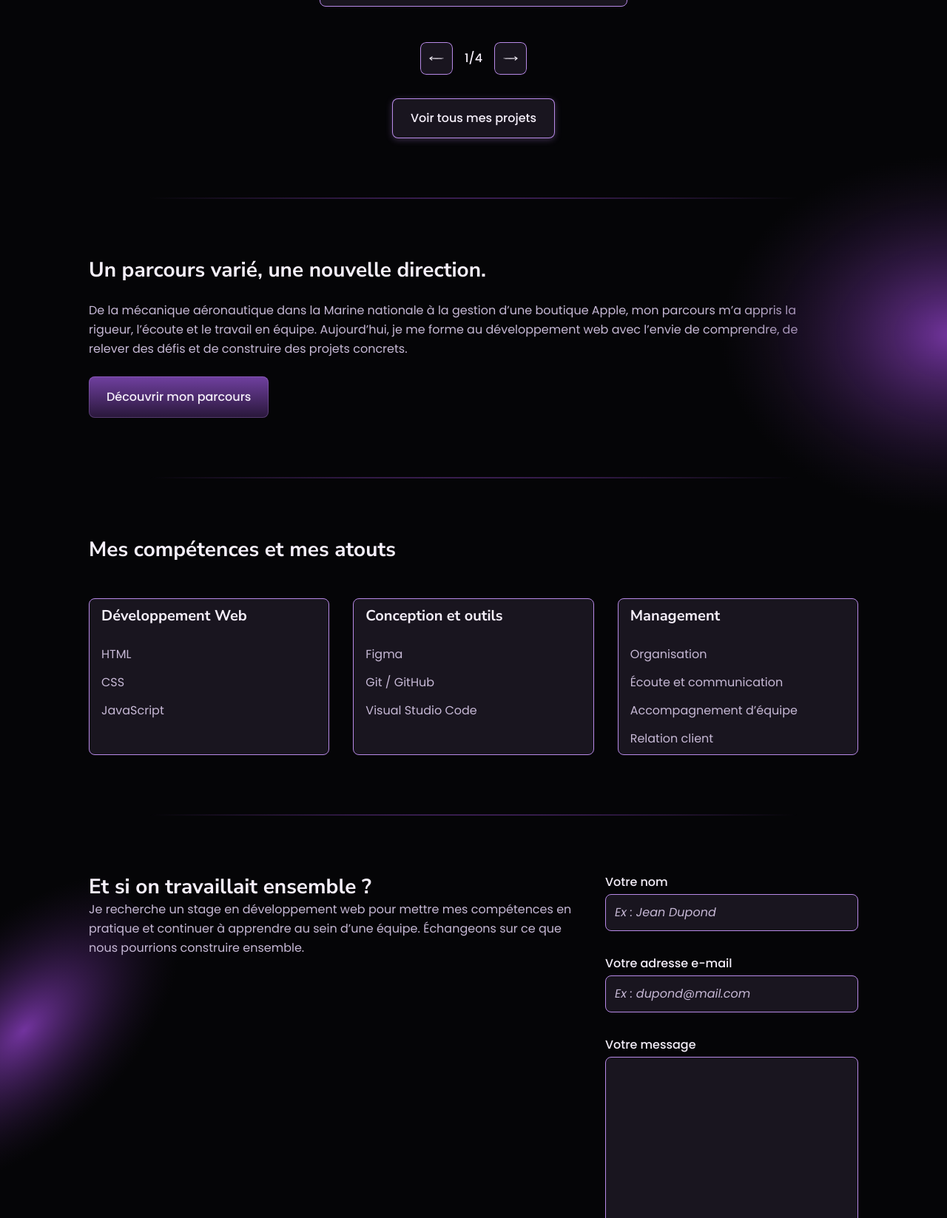
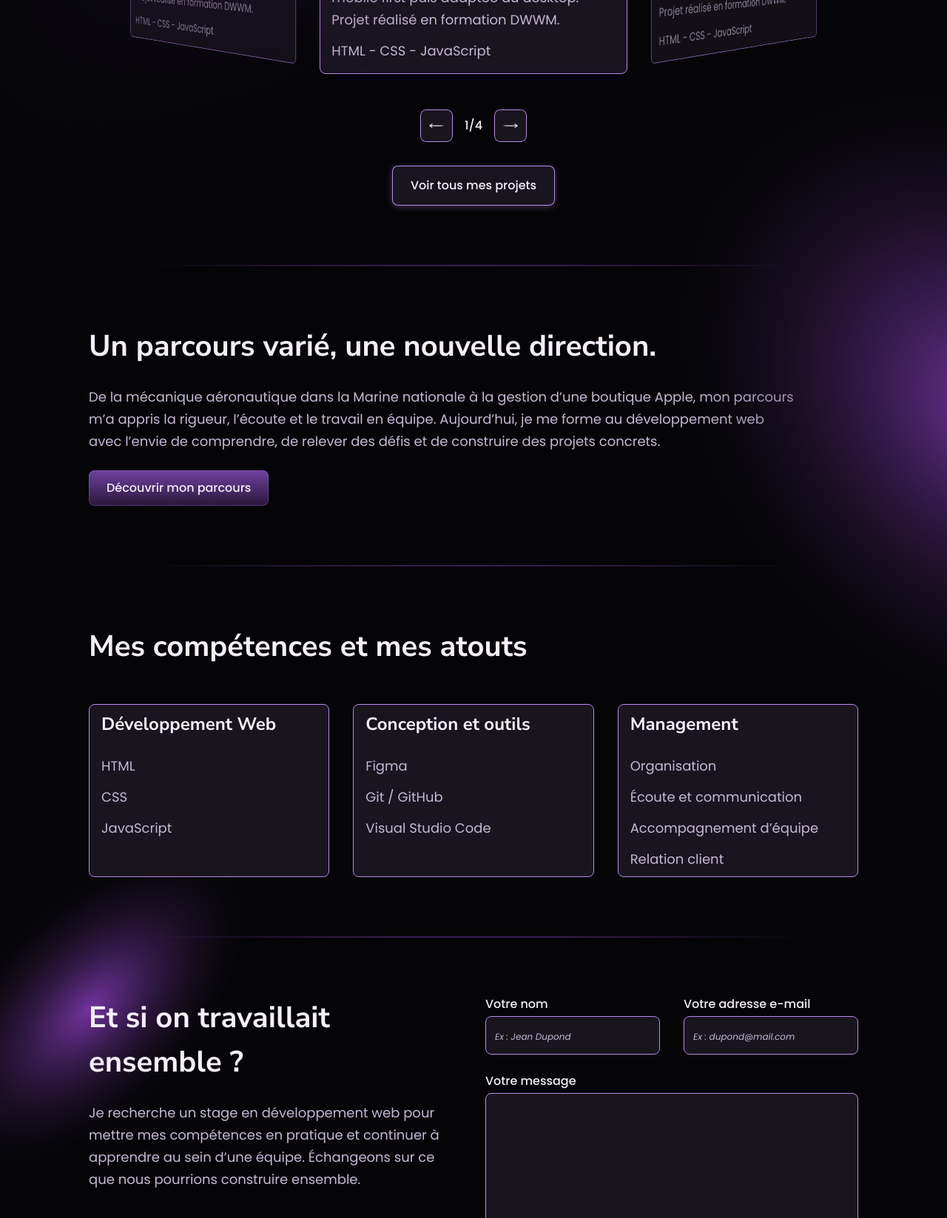
Before and after one commit to yannbrunelle41-lgtm/Portfolio, a plain HTML site: page index.html in a window 1280 px wide. Shown: the part 1153-2800 px from the top of the page at 74% size. Drawn offline with Linux system fonts and the light colour scheme.

Commit message:
fin vefrsion desktop-accueil

```diff
--- a/css/style.css
+++ b/css/style.css
@@ -255,8 +255,8 @@ address {
   font-family: 'Poppins';
   font-style: italic;
   font-weight: 500;
-  font-size: 1.8rem;
-  line-height: 3rem;
+  font-size: 1.2rem;
+  line-height: 2rem;
  }
 
  /* nunito-sans-regular - latin */
@@ -319,7 +319,7 @@ address {
  body {
   position: relative;
   background-color: var(--main-bg);
-  max-width: 1440px;
+  max-width: 2500px;
   margin-inline: auto;
   justify-items: center;
   display: flex;
@@ -348,6 +348,8 @@ address {
   gap: 2.4rem;
  }
 
+
+
  .hero::after {
   content: "";
   background-image: url(../img/halo-2-mobile.svg);
@@ -358,6 +360,7 @@ address {
   rotate: -45deg;
   top: 20rem;
   right: -28rem;
+  pointer-events: none;
  }
 
  #menu {
@@ -405,12 +408,16 @@ address {
  }
 
  header {
-  position: relative;
+  position: sticky; /* position fixe au défilement */
+  top: 0;
+  z-index: 1;
+  background-color: var(--main-bg);
   display: flex;
   align-items: center;
   justify-content: space-between;
   padding-inline: 3.2rem;
   padding-block: 0.8rem;
+  overflow-x: clip;
  }
 
  header a{
@@ -507,18 +514,24 @@ address {
   display: flex;
   flex-direction: column;
   gap: 3.2rem;
+  align-items: center;
 }
 
-.skills::after {
+#contact {
+  position: relative;
+}
+
+#contact::before {
   content: "";
   background-image: url(../img/halo-1-mobile.svg);
   background-repeat: no-repeat;
   position: absolute;
-  width: 48.7rem;
-  height: 63rem;
+  width: 52.4rem;
+  height: 28rem;
+  top: -12.2rem;
+  left: -26.1rem;
   rotate: -45deg;
-  top: 57rem;
-  left: -10rem;
+  z-index: -1;
 }
 
 .cards {
@@ -531,7 +544,7 @@ address {
   border-radius: 0.8rem;
   padding-inline: 1.6rem;
   padding-block: 0.8rem;
-  max-width: 38.4rem;
+  max-width: 58rem;
   background-color: var(--button-bg);
 }
 
@@ -592,6 +605,7 @@ address {
   display: flex;
   flex-direction: column;
   gap: 3.2rem;
+  align-items: center;
 }
 
 .contact input::placeholder, #message-form::placeholder {
@@ -603,6 +617,17 @@ address {
   display: flex;
   flex-direction: column;
   gap: 0.4rem;
+  flex: 1;
+  min-width: 0;
+}
+
+.name-entry, .identity {
+  width: 100%;
+  max-width: 58rem;
+}
+
+.identity input {
+  width: 100%;
 }
 
 .example {
@@ -790,11 +815,11 @@ footer a {
   width: 100%;
 }
 
-@media screen and (min-width: 48em) {
 
 
+@media screen and (min-width: 64em) {
 
-  /* À 1 440 px, la carte centrale mesure 48 rem. Près de 768 px,
+   /* À 1 440 px, la carte centrale mesure 48 rem. Près de 768 px,
      les cartes rétrécissent avec la piste pour rester visibles ensemble. */
   .carrousel .article-project {
     width: min(40%, 48rem);
@@ -816,16 +841,6 @@ footer a {
     object-position: center top;
   }
 
-  .carrousel .article-project h3 {
-    font-size: clamp(1.8rem, 1.67vw, 2.4rem);
-    line-height: 1.5;
-  }
-
-  .carrousel .article-project p {
-    font-size: clamp(1.4rem, 1.25vw, 1.8rem);
-    line-height: 1.65;
-  }
-
   /* Les commandes et le lien reprennent les dimensions desktop. */
   .carrousel .command-left,
   .carrousel .command-right {
@@ -842,19 +857,24 @@ footer a {
   }
 
   .carrousel, .a-propos, .skills, .contact  {
-    padding-inline: 12rem;
     padding-block: 8rem;
   }
 
-  /* La piste fait jusqu’à 120 rem, comme dans la maquette desktop. */
-  .carrousel {
+  /* Les marges latérales grandissent pour centrer le contenu sur 120 rem. */
+  header,
+  .hero,
+  .carrousel,
+  .a-propos,
+  .skills,
+  .contact {
     padding-inline: max(12rem, calc((100% - 120rem) / 2));
   }
 
-  .carrousel h2 {
-    font-size: 4rem;
-    line-height: 6rem;
-  }
+  header {
+  position: relative;
+  background-color: none;
+  padding-block: 3.2rem;
+ }
 
   .burger-menu {
     display: none;
@@ -869,6 +889,7 @@ footer a {
   #menu {
     padding: 0;
     margin: 0;
+    background-color: transparent;
   }
 
   #menu::before {
@@ -881,10 +902,6 @@ footer a {
     height: auto;
   }
 
-  header {
-    padding-inline: 12rem;
-    padding-block: 3.2rem;
-  }
 
   header a {
     display: block;
@@ -894,9 +911,10 @@ footer a {
     text-align: left;
     align-content: flex-start;
     padding-block: 12rem;
-    padding-inline: 12rem;
     gap: 3.2rem;
   }
+
+
 
   .actions {
     flex-direction: row;
@@ -914,7 +932,7 @@ footer a {
   .full-button, .empty-button {
     flex: 1;
     padding-inline: 2.4rem;
-    padding-block: 1.6rem;
+    padding-block: 1.2rem;
   }
 
   .hero-text {
@@ -935,21 +953,40 @@ footer a {
     display: none;
   }
 
+  header::before {
+    content: "";
+    position: absolute;
+    background-repeat: no-repeat;
+    background-image: url(../img/halo-sky.svg);
+    width: 277.2rem;
+    height: 277.2rem;
+    top: -138.6rem;
+    right: calc(max(0px, (100% - 1440px) / 2) - 138.6rem);
+    pointer-events: none;
+  }
+
   .a-propos::after {
     content: "";
-    background-image: url(../img/halo-2-mobile.svg);
+    background-image: url(../img/Halo-2-test.svg);
     background-repeat: no-repeat;
+    background-size: contain;
     position: absolute;
-    width: 75rem;
-    height: 96rem;
-    rotate: -45deg;
-    top: -22rem;
-    right: -59rem;
+    width: 86.5rem;
+    height: 86.5rem;
+    top: -23.6rem;
+    /* 100% est la largeur de la section .a-propos.
+       On retire les 1 440 px du cadre centré, puis on divise par deux
+       pour trouver la marge à droite. max(0px, ...) empêche cette marge
+       de devenir négative si la section est plus étroite que le cadre.
+       calc() soustrait ensuite 49.9rem pour décaler le halo vers la droite. */
+    right: calc(max(0px, (100% - 1440px) / 2) - 49.9rem);
+    pointer-events: none;
   }
 
   .skills {
     display: grid;
-    grid-template-columns: repeat(3, 1fr);
+    grid-template-columns: repeat(3, minmax(0, 1fr)); /* 3 colonnes de tailles égales même si une colonne a plus de texte */
+    align-items: stretch;
     row-gap: 4.8rem;
   }
 
@@ -970,12 +1007,70 @@ footer a {
     gap: 1.2rem;
   }
 
+  /* Les classes du HTML reprennent les tailles de la maquette desktop. */
+  .mobile-main-heading {
+    font-size: 5.6rem;
+    line-height: normal;
+  }
+
+  .mobile-section-heading {
+    font-size: 4rem;
+    line-height: 6rem;
+  }
+
+  .mobile-subheading,
+  .mobile-small-subheading {
+    font-size: 2.4rem;
+    line-height: 3.6rem;
+  }
+
+  .mobile-body-text,
+  .mobile-small-body-text {
+    font-size: 1.8rem;
+    line-height: 3rem;
+  }
+
   .contact {
+    flex-direction: row;
+    gap: 3.2rem;
+  }
+
+  .presentation {
+    display: flex;
+    flex: 1;
+    gap: 2.4rem;
+    flex-direction: column;
+    min-width: 0;
+  }
+
+  .form {
+    display: flex;
+    flex: 1;
+    gap: 2.4rem;
+    flex-direction: column;
+    min-width: 0;
+  }
+
+  .identity {
+    display: flex;
     flex-direction: row;
   }
 
+  .name-entry {
+    flex: 1;
+    min-width: 0;
+  }
 
+  .entry {
+    width: 100%;
+    max-width: 58rem;
+  }
 
-
+  .sent-message {
+    display: flex;
+    justify-items: end;
+    width: fit-content;
+    margin-left: auto;
+  }
 
 }
--- a/index.html
+++ b/index.html
@@ -207,7 +207,7 @@
 		<section class="contact mobile-body-text">
 			<div class="presentation">
 				<h2 id="contact" class="mobile-section-heading">
-					Et si on travaillait ensemble ?
+					Et si on travaillait<br>ensemble ?
 				</h2>
 				<p>
 					Je recherche un stage en développement web pour mettre mes compétences en pratique et continuer à apprendre au sein d’une équipe. Échangeons sur ce que nous pourrions construire ensemble.
@@ -220,7 +220,7 @@
 							Votre nom
 						</p>
 						<div class="entry">
-							<input class="example" type="text" placeholder="Ex : Jean Dupond">
+							<input class="example form-placeholder" type="text" placeholder="Ex : Jean Dupond">
 						</div>
 					</div>
 					<div class="name-entry">
@@ -228,7 +228,7 @@
 							Votre adresse e-mail
 						</p>
 						<div class="entry">
-							<input class="example" type="email" placeholder="Ex : dupond@mail.com">
+							<input class="example form-placeholder" type="email" placeholder="Ex : dupond@mail.com">
 						</div>
 					</div>
 				</div>
@@ -238,12 +238,12 @@
 					</p>
 					<div class="entry">
 						<textarea
-							name="" id="message-form" class="example" placeholder="Ex. : Une opportunité de stage, une question, un projet...">
+							name="" id="message-form" class="example form-placeholder" placeholder="Ex. : Une opportunité de stage, une question, un projet...">
 						</textarea>
 					</div>
 				</div>
-				<div>
-					<button class="full-button">
+				<div class="sent-message">
+					<button class="full-button interface-text">
 						Envoyer le message
 					</button>
 				</div>
```
Also changed, not shown: img/Halo-2-test.svg (added), img/halo-sky.svg (added).
